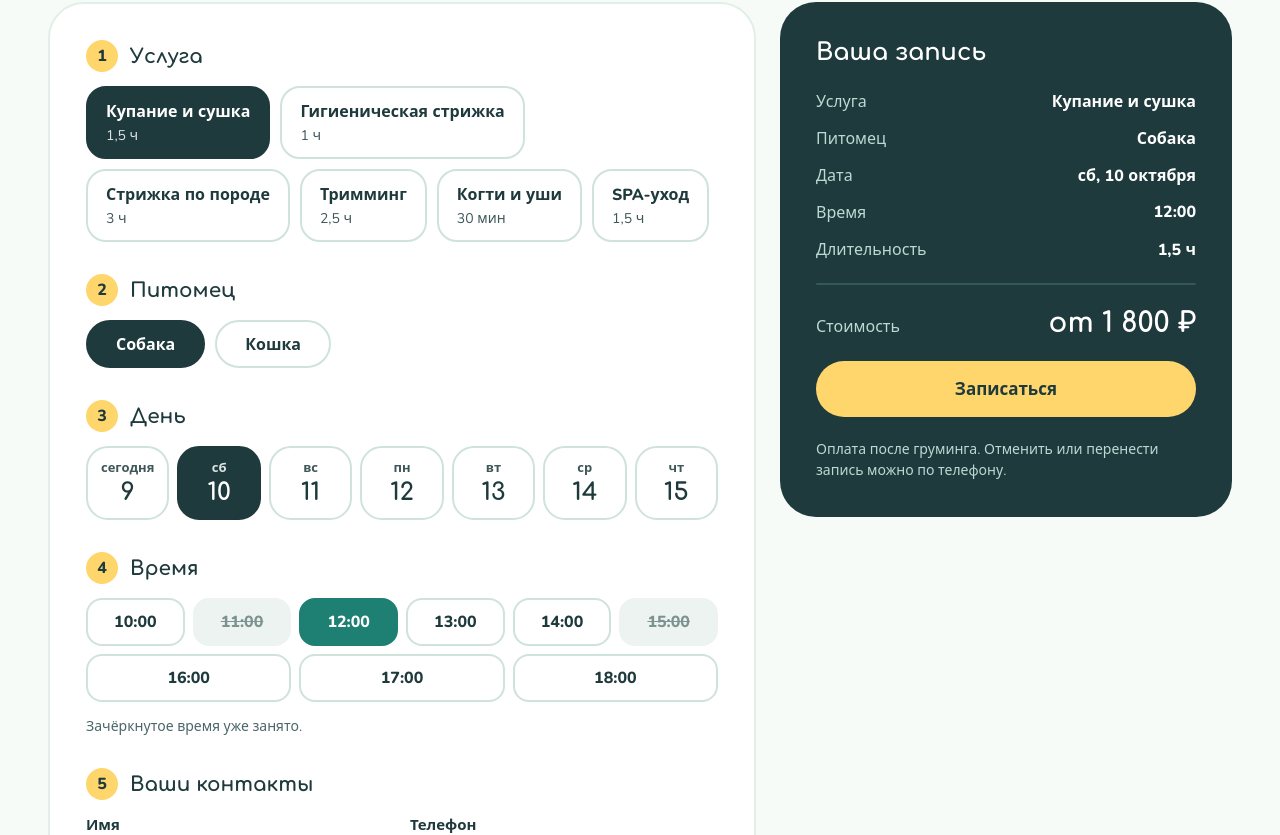
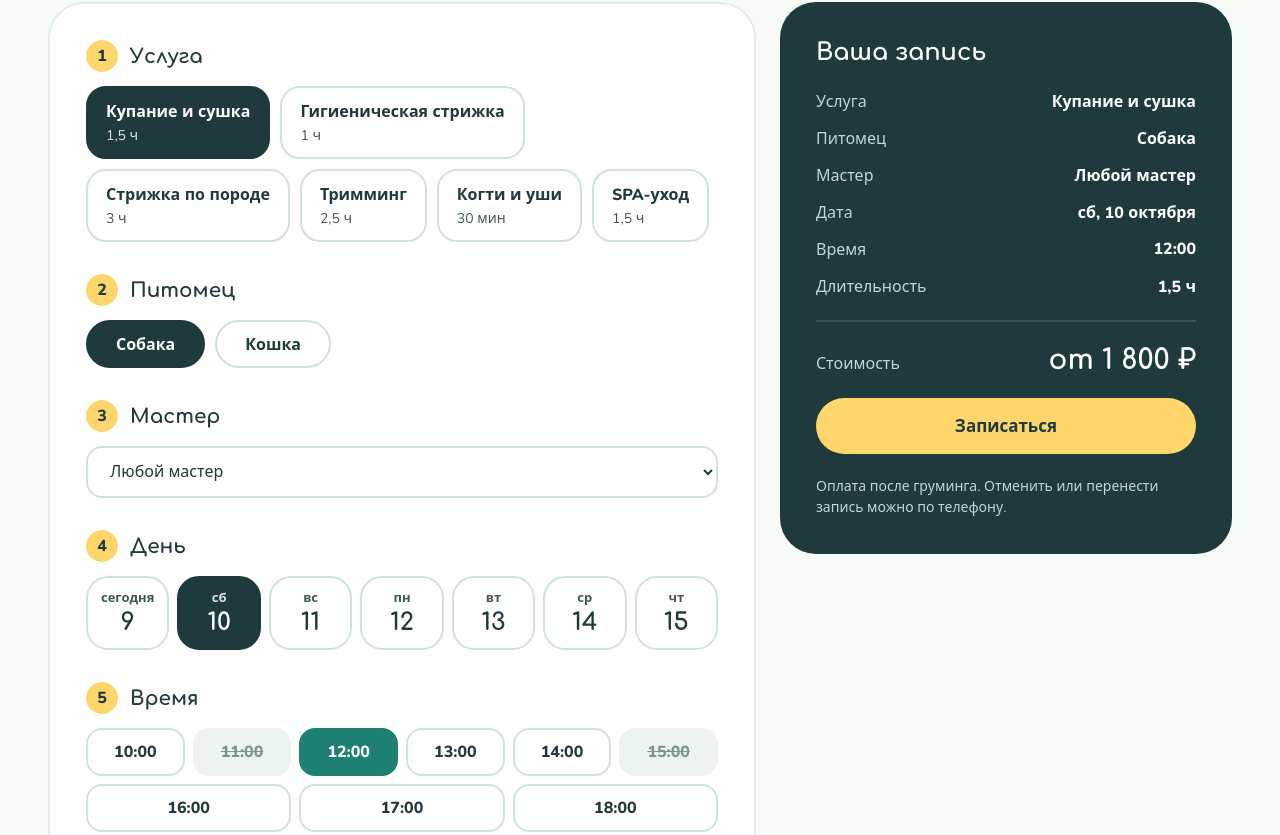
Before and after one commit to aleksan94/gruming, a Vue app: page / in a window 1280 px wide. Shown: the part 3311-4146 px from the top of the page. Built offline with nearby package versions, Linux system fonts and the light colour scheme.

Commit message:
выпадашка с выбором мастера

```diff
--- a/src/components/BookingSection.vue
+++ b/src/components/BookingSection.vue
@@ -1,7 +1,7 @@
 <script setup lang="ts">
 import { computed, reactive, ref } from 'vue'
 import AppIcon from './AppIcon.vue'
-import { SERVICES, PETS, TIMES, FIRST_HOUR, formatPrice } from '../data/salon'
+import { SERVICES, PETS, EMPLOYEES, TIMES, FIRST_HOUR, formatPrice } from '../data/salon'
 
 const WEEKDAYS = ['вс', 'пн', 'вт', 'ср', 'чт', 'пт', 'сб']
 const MONTHS = [
@@ -33,6 +33,7 @@ const days = Array.from({ length: DAYS_AHEAD }, (_, i) => {
 
 const serviceId = ref('bath')
 const petId = ref('dog')
+const masterId = ref('any')
 const dayIndex = ref(1)
 const time = ref<string | null>('12:00')
 const contact = reactive({ name: '', phone: '' })
@@ -41,13 +42,16 @@ const done = ref(false)
 
 const service = computed(() => SERVICES.find((s) => s.id === serviceId.value)!)
 const pet = computed(() => PETS.find((p) => p.id === petId.value)!)
+const master = computed(() => EMPLOYEES.find((e) => e.id === masterId.value))
+const masterText = computed(() => master.value?.name ?? 'Любой мастер')
 const dateText = computed(() => days[dayIndex.value].label)
 
 // Часть слотов «занята» (имитация расписания); сегодня прошедшие часы тоже недоступны.
 const slots = computed(() =>
   TIMES.map((t, i) => {
     const past = dayIndex.value === 0 && FIRST_HOUR + i <= now.getHours()
-    const busy = past || (dayIndex.value * 5 + i * 7) % 4 === 0
+    const shift = EMPLOYEES.findIndex((e) => e.id === masterId.value) + 1
+    const busy = past || (dayIndex.value * 5 + i * 7 + shift * 3) % 4 === 0
     return { time: t, busy }
   }),
 )
@@ -121,7 +125,25 @@ function reset() {
           </div>
 
           <div class="step">
-            <h3 class="step-title"><span class="num">3</span>День</h3>
+            <h3 class="step-title"><span class="num">3</span>Мастер</h3>
+            <div class="field">
+              <select
+                id="b-master"
+                v-model="masterId"
+                class="input"
+                aria-label="Мастер"
+                @change="time = null"
+              >
+                <option value="any">Любой мастер</option>
+                <option v-for="e in EMPLOYEES" :key="e.id" :value="e.id">
+                  {{ e.name }} — {{ e.role }}
+                </option>
+              </select>
+            </div>
+          </div>
+
+          <div class="step">
+            <h3 class="step-title"><span class="num">4</span>День</h3>
             <div class="row gap-8">
               <button
                 v-for="(d, i) in days"
@@ -139,7 +161,7 @@ function reset() {
           </div>
 
           <div class="step">
-            <h3 class="step-title"><span class="num">4</span>Время</h3>
+            <h3 class="step-title"><span class="num">5</span>Время</h3>
             <div class="row gap-8">
               <button
                 v-for="s in slots"
@@ -158,7 +180,7 @@ function reset() {
           </div>
 
           <div class="step">
-            <h3 class="step-title"><span class="num">5</span>Ваши контакты</h3>
+            <h3 class="step-title"><span class="num">6</span>Ваши контакты</h3>
             <div class="row gap-16">
               <div class="field contact">
                 <label for="b-name">Имя</label>
@@ -199,6 +221,10 @@ function reset() {
                 <dd>{{ pet.name }}</dd>
               </div>
               <div>
+                <dt>Мастер</dt>
+                <dd>{{ masterText }}</dd>
+              </div>
+              <div>
                 <dt>Дата</dt>
                 <dd>{{ dateText }}</dd>
               </div>
@@ -226,7 +252,7 @@ function reset() {
             <span class="done-icon"><AppIcon name="check" :size="32" /></span>
             <h3>Заявка принята</h3>
             <p class="thanks">
-              Ждём вас: {{ dateText }}, {{ time }}. Услуга: {{ service.name }}. Администратор
+              Ждём вас: {{ dateText }}, {{ time }}. Услуга: {{ service.name }}. Мастер: {{ masterText }}. Администратор
               позвонит по номеру {{ contact.phone }} и подтвердит запись.
             </p>
             <button type="button" class="again hov on-dark" @click="reset">Новая запись</button>
```
